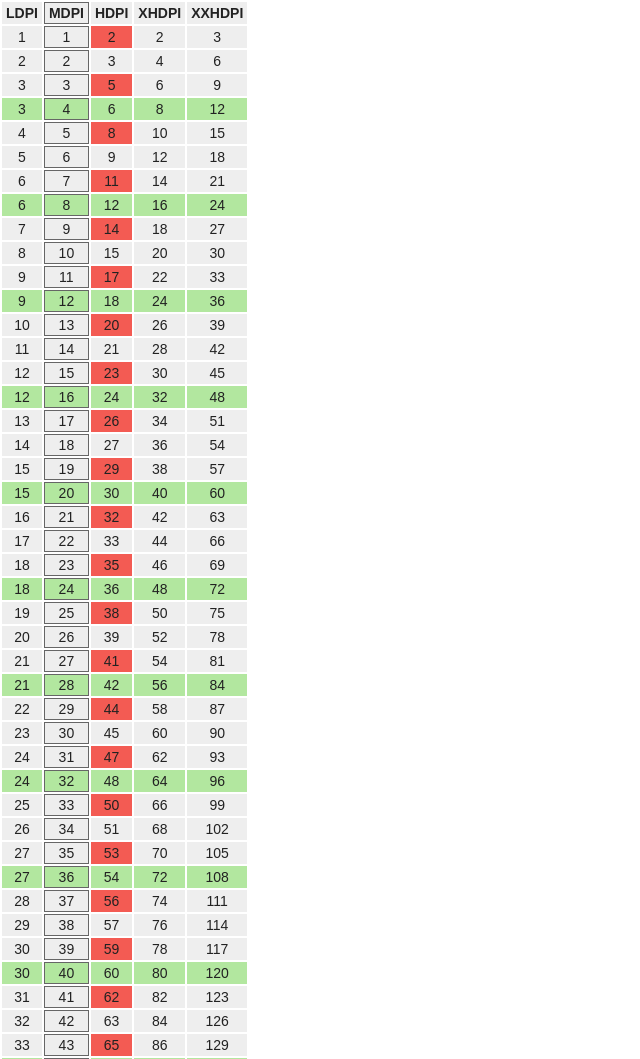
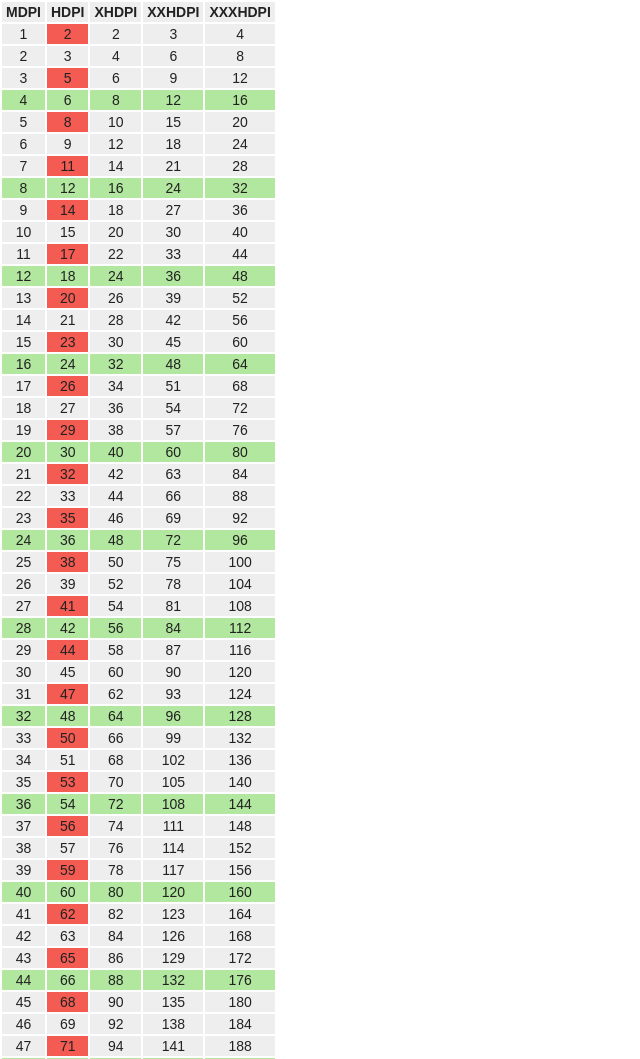
Before and after one commit to Ashung/GUI_Automation_Toolbox, a plain HTML site: page Android_Design_Actions/Android_DP_Table.html in a window 1280 px wide. Shown: the top 1059 px of the page, without its empty margins (0-640 px from the left). Drawn offline with Linux system fonts and the light colour scheme.

Commit message:
Android_Design_Actions.atn add new actions

```diff
--- a/Android_Design_Actions/Android_DP_Table.html
+++ b/Android_Design_Actions/Android_DP_Table.html
@@ -7,7 +7,7 @@
 *{margin:0;padding:0;}
 body{font:14px Corbel,Arial,sans-serif;color:#222;}
 td,th{padding:2px 4px;background:#eee;text-align:center;}
-th:nth-child(2),td:nth-child(2){border:1px solid #666;}
+/*th:nth-child(2),td:nth-child(2){border:1px solid #666;}*/
 .good td{background:#b2e79f;}
 .bad{background:#f35b53;}
 </style>
@@ -16,7 +16,7 @@ th:nth-child(2),td:nth-child(2){border:1px solid #666;}
 <table>
 <thead>
 	<tr>
-		<th>LDPI</th><th>MDPI</th><th>HDPI</th><th>XHDPI</th><th>XXHDPI</th>
+		<th>MDPI</th><th>HDPI</th><th>XHDPI</th><th>XXHDPI</th><th>XXXHDPI</th>
 	</tr>
 </thead>
 <tbody>
@@ -28,6 +28,7 @@ for(var i = 1; i <= 640; i++) {
 	var hdpi = Math.ceil(i*1.5);
 	var xhdpi = i*2;
 	var xxhdpi = i*3;
+	var xxxhdpi = i*4;
 
 	if(mdpi%2==0 && hdpi%2==0 && xhdpi%2==0 && xxhdpi%2==0) {
 		document.write('<tr class="good">');
@@ -35,7 +36,7 @@ for(var i = 1; i <= 640; i++) {
 		document.write('<tr>');
 	}
 
-	document.write('<td>' + ldpi + '</td>');
+	//document.write('<td>' + ldpi + '</td>');
 	document.write('<td>' + mdpi + '</td>');
 	if(hdpi != (i*1.5)) {
 		document.write('<td class="bad">' + hdpi + '</td>');
@@ -44,6 +45,7 @@ for(var i = 1; i <= 640; i++) {
 	}
 	document.write('<td>' + xhdpi + '</td>');
 	document.write('<td>' + xxhdpi + '</td>');
+	document.write('<td>' + xxxhdpi + '</td>');
 	document.write('</tr>');
 }
 </script>
```
Also changed, not shown: 2 other files.
